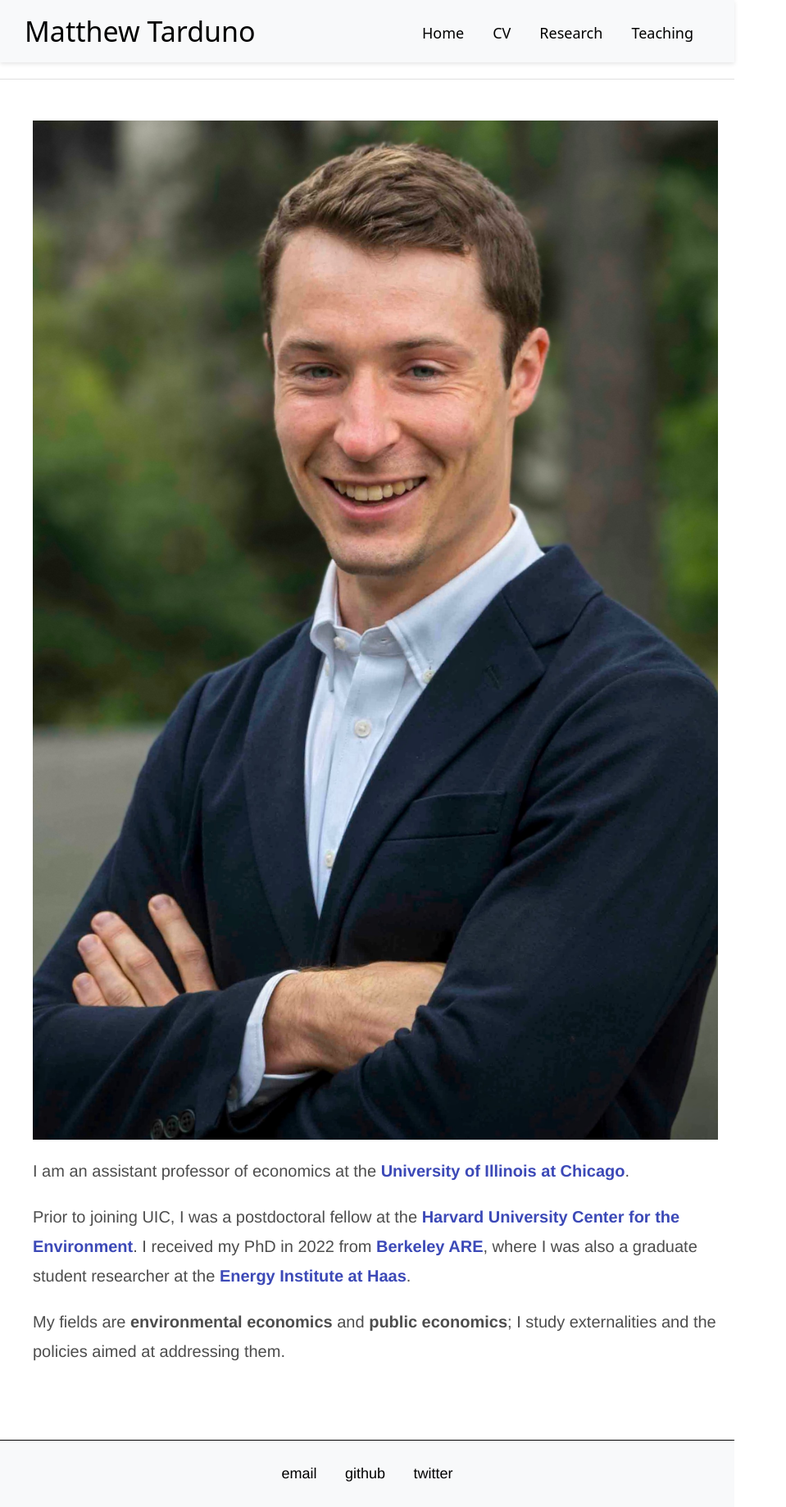
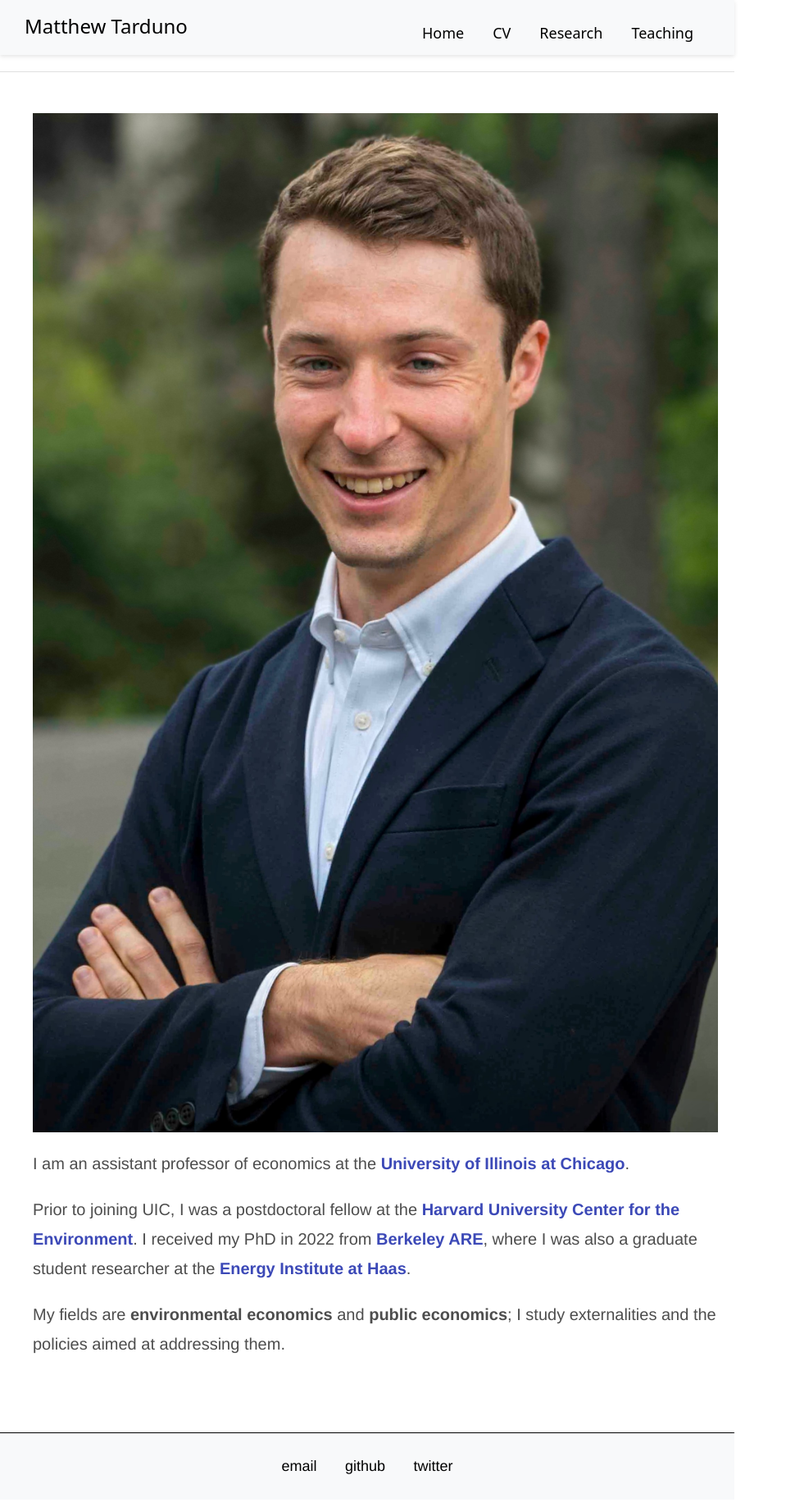
Before and after one commit to Matt-Tarduno/Matt-Tarduno.github.io, a Jekyll site: the page built from mobile/index.html, in a window 1280 px wide. Shown: the whole page at 82% size, without its empty margins (0-959 px from the left). Built offline with Jekyll 4.4.1, drawn with Linux system fonts in a browser that asks for light colours.

Commit message:
Update mobile.html

```diff
--- a/_layouts/mobile.html
+++ b/_layouts/mobile.html
@@ -17,12 +17,12 @@
 
       .topnav {
         background-color: #f8f9fa;
-        padding: 15px 30px; /* Padding for a wider navigation bar */
+        padding: 15px 30px; /* Adjusted padding for a wider navigation bar */
         box-shadow: 0 2px 5px rgba(0, 0, 0, 0.1);
       }
 
       .topnav a {
-        font-size: 24px;
+        font-size: 20px; /* Smaller header text */
         font-family: 'Noto Sans', sans-serif;
         font-weight: 400;
         color: black;
@@ -46,14 +46,14 @@
       }
 
       .container {
-        max-width: 1000px; /* Widened container for mobile */
+        max-width: 1200px; /* Increased container width */
         margin: 0 auto;
-        padding: 30px; /* Larger padding for more space */
+        padding: 30px; /* Increased padding for more comfortable space */
       }
 
       footer {
         background-color: #f8f9fa;
-        padding: 30px; /* More padding for the footer */
+        padding: 30px; /* Padding around footer */
         text-align: center;
         margin-top: 40px;
       }
@@ -82,11 +82,11 @@
       /* Responsive design */
       @media screen and (max-width: 768px) {
         .topnav {
-          padding: 15px 25px; /* Adjust padding for tablets */
+          padding: 15px 25px; /* Padding adjustment for tablets */
         }
 
         .topnav a {
-          font-size: 20px;
+          font-size: 18px; /* Smaller font for the header */
         }
 
         .topnav-right a {
@@ -94,8 +94,8 @@
         }
 
         .container {
-          padding: 20px; /* Larger padding for mobile */
-          max-width: 90%; /* Take up more space on mobile */
+          padding: 20px; /* Adjust padding for mobile */
+          max-width: 95%; /* Take up more width on mobile */
         }
 
         footer {
@@ -115,11 +115,11 @@
       /* Very small screens */
       @media screen and (max-width: 480px) {
         .topnav {
-          padding: 12px 20px; /* Smaller padding for very small screens */
+          padding: 12px 20px; /* Smaller padding on very small screens */
         }
 
         .topnav a {
-          font-size: 18px;
+          font-size: 16px; /* Even smaller font for the header */
         }
 
         .topnav-right a {
@@ -128,7 +128,7 @@
 
         .container {
           padding: 15px;
-          max-width: 95%; /* Even wider for very small screens */
+          max-width: 90%; /* Even wider on very small screens */
         }
 
         footer {
@@ -147,7 +147,7 @@
   </head>
   <body>
     <div class="topnav">
-      <a href="/" style="font-size:34px;">Matthew Tarduno</a>
+      <a href="/" style="font-size:24px;">Matthew Tarduno</a> <!-- Reduced header font size -->
       <div class="topnav-right">
         <a href="/" style="color: black">Home</a>
         <a href="/cv" style="color: black">CV</a>
```
